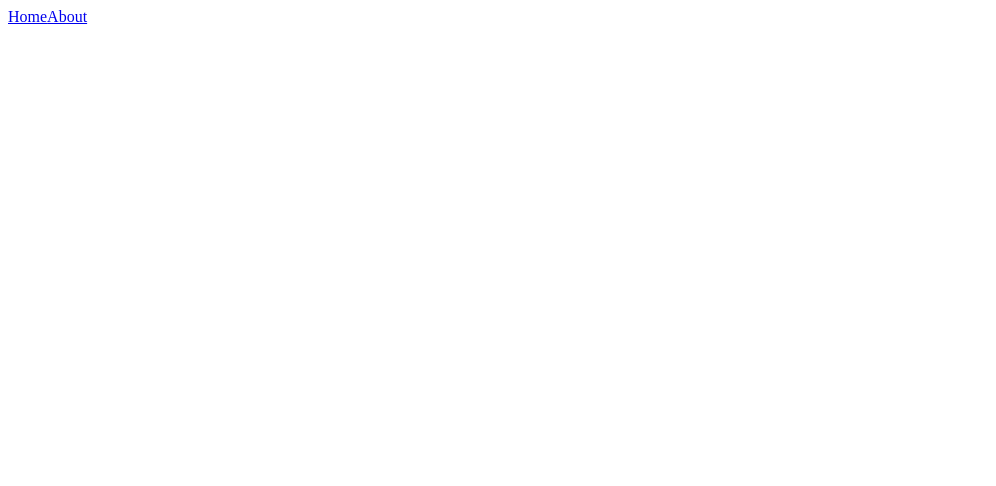
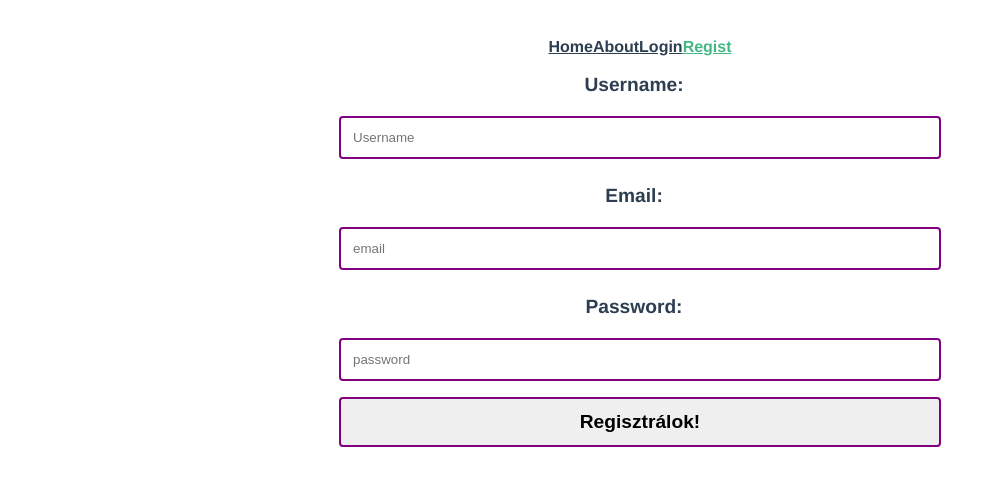
Before and after one commit to mrbalazs5/integralt_szoftverrendszerek_feladat, a Vue app in the folder frontend/: page /regist in a window 1280 px wide. Before the commit this address had no page. Shown: the top 486 px of the page, without its empty margins (0-996 px from the left). Built offline with nearby package versions, Linux system fonts and the light colour scheme.

Commit message:
login and regist page

```diff
--- a/frontend/src/App.vue
+++ b/frontend/src/App.vue
@@ -3,16 +3,41 @@
 </script>
 
 <template>
-  <header>
-    <nav>
+
+   <div id="nav">
       <RouterLink to="/">Home</RouterLink>
       <RouterLink to="/about">About</RouterLink>
-    </nav>
-  </header>
+      <RouterLink to="/login">Login</RouterLink>
+      <RouterLink to="/regist">Regist</RouterLink>
 
   <main>
     <RouterView />
   </main>
+  </div>
 </template>
 
-<style></style>
+<style>
+#app {
+  font-family: Avenir, Helvetica, Arial, sans-serif;
+  -webkit-font-smoothing: antialiased;
+  -moz-osx-font-smoothing: grayscale;
+  text-align: center;
+  color: #2c3e50;
+  background: #FFFFFF;
+}
+#nav {
+  padding: 30px;
+}
+#nav a {
+  font-weight: bold;
+  color: #2c3e50;
+}
+#nav a.router-link-exact-active {
+  color: #42b983;
+}
+
+.container {
+  padding: 2px 16px;
+}
+
+</style>
--- /dev/null
+++ b/frontend/src/pages/LoginPage.vue
@@ -0,0 +1,66 @@
+<template>
+    <div id="login">
+        <form id="login-form" class="login-form" @submit.prevent="processForm(loginData)">
+            <div>
+                <img src="../img/c(h)at.png" alt="Avatar" class="avatar">
+            </div>
+            <div class="form-group">
+                <h1>Login</h1>
+                <div>
+                    <input type="text" name="username" placeholder="Username" />
+                </div>
+                <div>
+                    <input type="password" name="password" placeholder="Password" />
+                </div>
+                <div>
+                    <input type="submit" value="Engedj be!">
+                </div>
+            </div>
+        </form>
+        <br />
+        <a href="regist">Regisztrálok</a>
+    </div>
+
+</template>
+
+
+<style scoped>
+    input, select {
+    width: 50%;
+    padding: 12px;
+    margin: 8px 0;
+    box-sizing: border-box;
+    border-radius: 4px;
+    border: 2px solid purple;
+    alignment: center;
+  }
+  option {
+   padding: 12px;
+   margin: 8px 0;
+ }
+  label {
+    padding: 12px 12px 12px 0;
+    display: inline-block;
+    alignment: center;
+    width: 50%;
+    margin-top: 6px;
+    font-weight: bold;
+    font-size: larger;
+  }
+  input:focus {
+    background-color: lightblue;
+  }
+  input[type = submit] {
+    font-weight: bold;
+    font-size: larger;
+  }
+  input[type=submit]:hover {
+    background-color: #45a049;
+    color: white;
+  }
+
+  img{
+      width: 10%;
+        border-radius: 50%;
+ }
+</style>
--- /dev/null
+++ b/frontend/src/pages/RegistPage.vue
@@ -0,0 +1,57 @@
+<template>
+  <div id="registrationForm">
+    <form>
+      <div>
+        <label for="name">Username: </label>
+        <input name="name" placeholder="Username" required="required">
+      </div>
+      <div>
+        <label for="email">Email: </label>
+        <input type="email" name="email" placeholder="email" required="required">
+      </div>
+      <div>
+        <label for="password">Password: </label>
+        <input name="password"  placeholder="password" type="password" required="required">
+      </div>
+      <input type="submit" value="Regisztrálok!">
+    </form>
+  </div>
+
+</template>
+
+
+<style scoped>
+    input, select {
+    width: 50%;
+    padding: 12px;
+    margin: 8px 0;
+    box-sizing: border-box;
+    border-radius: 4px;
+    border: 2px solid purple;
+    alignment: center;
+  }
+  option {
+   padding: 12px;
+   margin: 8px 0;
+ }
+  label {
+    padding: 12px 12px 12px 0;
+    display: inline-block;
+    alignment: center;
+    width: 50%;
+    margin-top: 6px;
+    font-weight: bold;
+    font-size: larger;
+  }
+  input:focus {
+    background-color: lightblue;
+  }
+  input[type = submit] {
+    font-weight: bold;
+    font-size: larger;
+  }
+  input[type=submit]:hover {
+    background-color: #45a049;
+    color: white;
+  }
+</style>
--- a/frontend/src/router/index.ts
+++ b/frontend/src/router/index.ts
@@ -1,6 +1,8 @@
 import { createRouter, createWebHistory } from 'vue-router'
 import HomePage from '../pages/HomePage.vue'
 import AboutPage from '../pages/AboutPage.vue'
+import LoginPage from '../pages/LoginPage.vue'
+import RegistPage from '../pages/RegistPage.vue'
 
 const router = createRouter({
   history: createWebHistory(import.meta.env.BASE_URL),
@@ -17,6 +19,16 @@ const router = createRouter({
       // this generates a separate chunk (About.[hash].js) for this route
       // which is lazy-loaded when the route is visited.
       component: AboutPage
+    },
+    {
+      path: '/login',
+      name: 'login',
+      component: LoginPage
+    },
+    {
+      path: '/regist',
+      name: 'regist',
+      component: RegistPage
     }
   ]
 });
```
Also changed, not shown: frontend/src/img/c(h)at.png (added).
